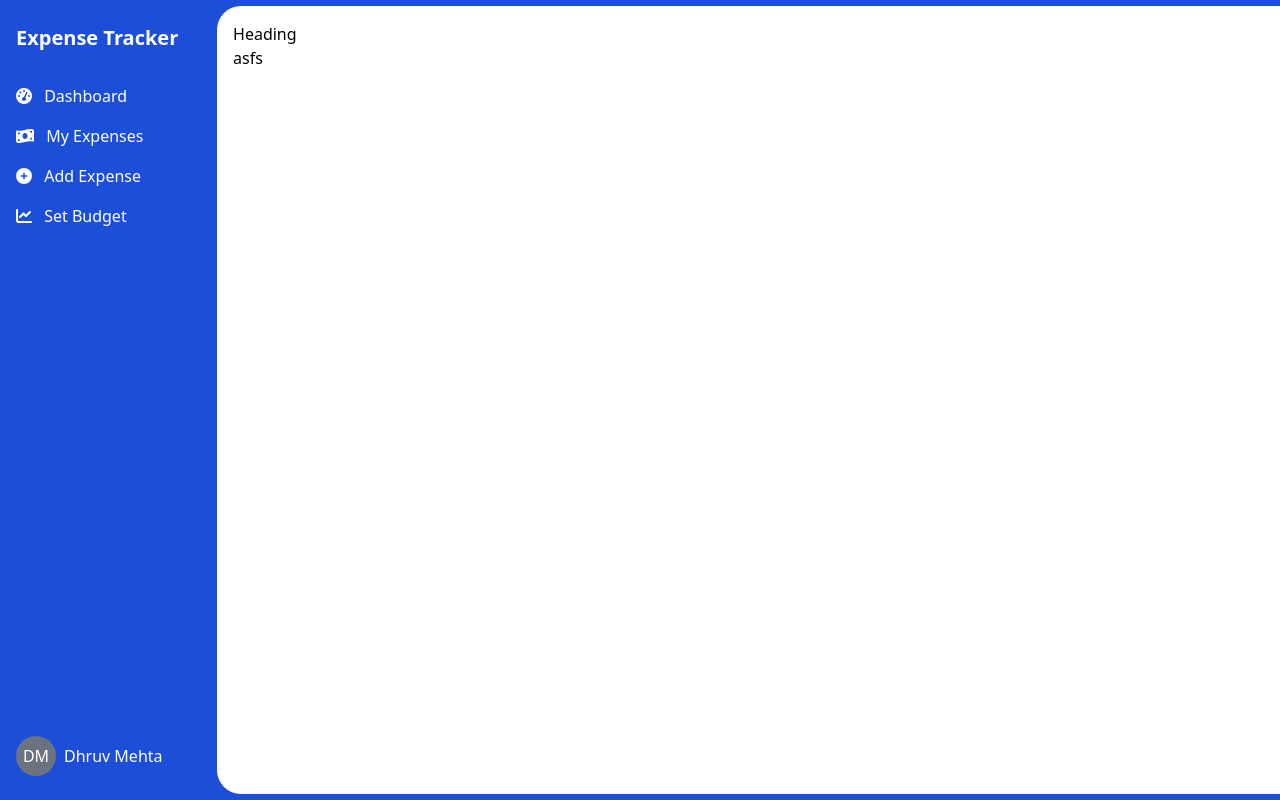
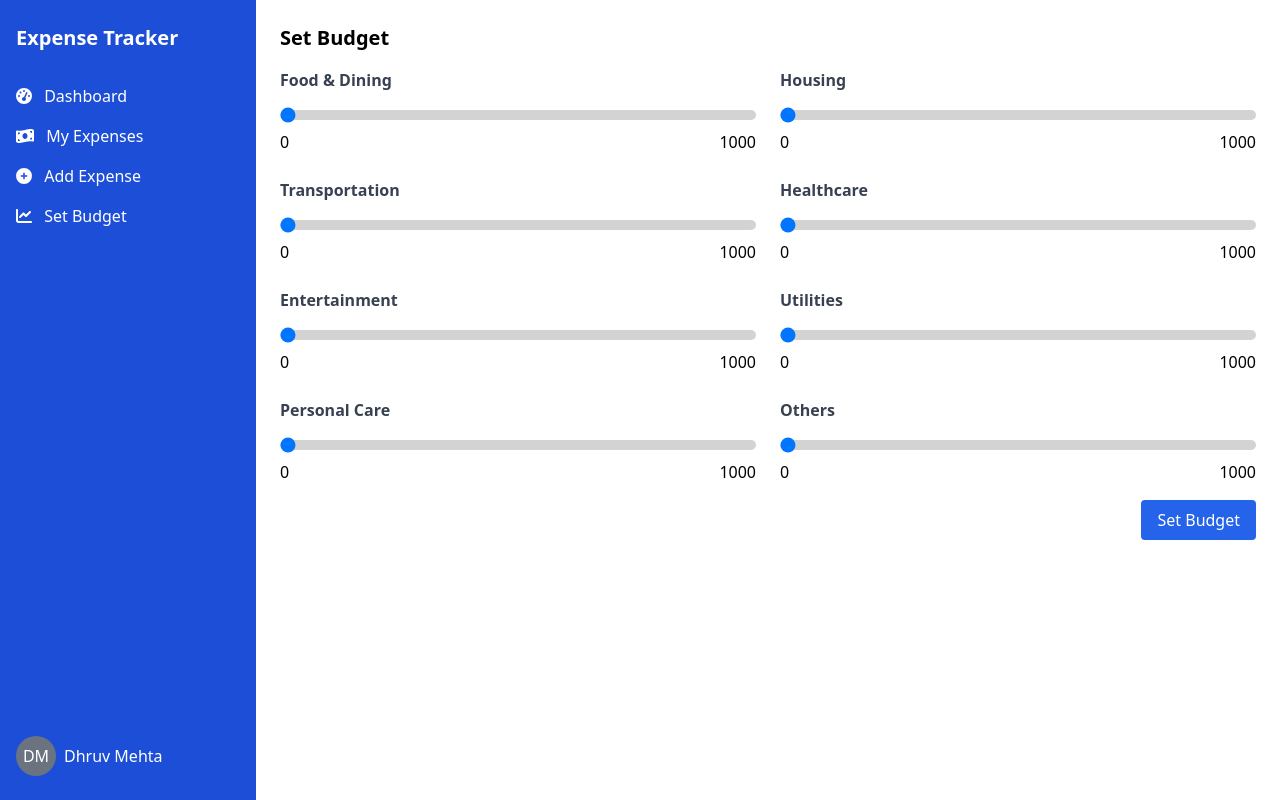
Before and after one commit to meet242005/ExpenseTracker, a React (Create React App) app in the folder frontend/expense_tracker/: page / in a window 1280 px wide. Built offline with nearby package versions, Linux system fonts and the light colour scheme.

Commit message:
addExpense and SetBudget
addExpense and addBudget

```diff
--- /dev/null
+++ b/frontend/expense_tracker/src/components/Addpopup.js
@@ -0,0 +1,118 @@
+import React, { useState } from "react";
+import SideDrawer from "./SideDrawer";
+
+const AddExpensePopup = () => {
+  const [name, setName] = useState("");
+  const [amount, setAmount] = useState("");
+  const [description, setDescription] = useState("");
+  const [category, setCategory] = useState("");
+  const [isSideDrawerOpen, setIsSideDrawerOpen] = useState(true); // Set isOpen to true by default
+
+  const handleSubmit = (e) => {
+    e.preventDefault();
+    // Here you can handle submitting the form data, for example, sending it to an API or performing some action
+    console.log("Submitted:", { name, amount, description, category });
+    // Clear the form fields
+    setName("");
+    setAmount("");
+    setDescription("");
+    setCategory("");
+  };
+
+  return (
+    <div className="fixed inset-0 flex items-center justify-center bg-black bg-opacity-50 z-50">
+      <div className="w-1/4">
+        {/* Render the SideDrawer component with isOpen set to isSideDrawerOpen */}
+        <SideDrawer isOpen={isSideDrawerOpen} />
+      </div>
+
+      <div className="bg-white p-6 rounded-lg w-3/4 ml-4  mr-8 pr-8"> {/* Adjust the width of the form, add left margin, and add right padding */}
+        <h2 className="text-xl font-bold mb-4">Add Expense</h2>
+        <form onSubmit={handleSubmit}>
+          <div className="mb-4">
+            <label
+              className="block text-gray-700 font-bold mb-2"
+              htmlFor="name"
+            >
+              Name
+            </label>
+            <input
+              className="border rounded w-full py-2 px-3"
+              type="text"
+              id="name"
+              value={name}
+              onChange={(e) => setName(e.target.value)}
+              required
+            />
+          </div>
+          <div className="mb-4">
+            <label
+              className="block text-gray-700 font-bold mb-2"
+              htmlFor="amount"
+            >
+              Amount
+            </label>
+            <input
+              className="border rounded w-full py-2 px-3"
+              type="text"
+              id="amount"
+              value={amount}
+              onChange={(e) => setAmount(e.target.value)}
+              required
+            />
+          </div>
+          <div className="mb-4">
+            <label
+              className="block text-gray-700 font-bold mb-2"
+              htmlFor="description"
+            >
+              Description
+            </label>
+            <textarea
+              className="border rounded w-full py-2 px-3 resize-none"
+              id="description"
+              value={description}
+              onChange={(e) => setDescription(e.target.value)}
+              required
+            />
+          </div>
+          <div className="mb-4">
+            <label
+              className="block text-gray-700 font-bold mb-2"
+              htmlFor="category"
+            >
+              Category
+            </label>
+            <select
+              className="border rounded w-full py-2 px-3"
+              id="category"
+              value={category}
+              onChange={(e) => setCategory(e.target.value)}
+              required
+            >
+              <option value="">Select Category</option>
+              <option value="Food & Dining">Food & Dining</option>
+              <option value="Housing">Housing</option>
+              <option value="Transportation">Transportation</option>
+              <option value="Healthcare">Healthcare</option>
+              <option value="Entertainment">Entertainment</option>
+              <option value="Utilities">Utilities</option>
+              <option value="Personal Care">Personal Care</option>
+              <option value="Others">Others</option>
+            </select>
+          </div>
+          <div className="flex justify-end">
+            <button
+              type="submit"
+              className="px-4 py-2 bg-blue-600 text-white rounded"
+            >
+              Add Expense
+            </button>
+          </div>
+        </form>
+      </div>
+    </div>
+  );
+};
+
+export default AddExpensePopup;
--- /dev/null
+++ b/frontend/expense_tracker/src/components/SetBudget.js
@@ -0,0 +1,84 @@
+import React, { useState } from "react";
+import SideDrawer from "./SideDrawer";
+
+const SetBudget = () => {
+  const [budgets, setBudgets] = useState({
+    "Food & Dining": 0,
+    Housing: 0,
+    Transportation: 0,
+    Healthcare: 0,
+    Entertainment: 0,
+    Utilities: 0,
+    "Personal Care": 0,
+    Others: 0,
+  });
+
+  const [isSideDrawerOpen, setIsSideDrawerOpen] = useState(true);
+
+  const handleSliderChange = (category, value) => {
+    console.log("Slider changed:", category, value); // Debugging statement
+    setBudgets({ ...budgets, [category]: value });
+  };
+
+  const handleSubmit = (e) => {
+    e.preventDefault();
+    // Here you can handle submitting the budget data, for example, sending it to an API or performing some action
+    console.log("Submitted Budgets:", budgets);
+  };
+
+  return (
+    <div className="flex h-screen">
+      {/* Sidebar */}
+      <SideDrawer isOpen={isSideDrawerOpen} />
+
+      {/* Budget setting form */}
+      <div className="flex-grow p-6">
+        <h2 className="text-xl font-bold mb-4">Set Budget</h2>
+        <div className="grid grid-cols-2 gap-6">
+          {Object.entries(budgets).map(([category, value]) => (
+            <div key={category}>
+              <label className="block text-gray-700 font-bold mb-2" htmlFor={category}>
+                {category}
+              </label>
+              <input
+                type="range"
+                id={category}
+                name={category}
+                min={0}
+                max={1000}
+                value={value}
+                onChange={(e) => handleSliderChange(category, parseInt(e.target.value))}
+                className="w-full slider"
+                style={{
+                  // CSS styles for the range input
+                  width: "100%",
+                  height: "10px",
+                  appearance: "none",
+                  background: `linear-gradient(to right,  #3B82F6 0%,  #3B82F6 ${value / 10}%, #d3d3d3 ${value / 10}%, #d3d3d3 100%)`,
+                  borderRadius: "5px",
+                  outline: "none",
+                  margin: "10px 0",
+                }}
+              />
+              <div className="flex justify-between">
+                <span>{value}</span>
+                <span>1000</span>
+              </div>
+            </div>
+          ))}
+        </div>
+        <div className="flex justify-end mt-4">
+          <button
+            type="button"
+            onClick={handleSubmit}
+            className="px-4 py-2 bg-blue-600 text-white rounded"
+          >
+            Set Budget
+          </button>
+        </div>
+      </div>
+    </div>
+  );
+};
+
+export default SetBudget;
--- a/frontend/expense_tracker/src/index.js
+++ b/frontend/expense_tracker/src/index.js
@@ -4,12 +4,14 @@ import './index.css';
 import App from './App';
 import reportWebVitals from './reportWebVitals';
 import { BrowserRouter, Route, Routes } from "react-router-dom";
+import AddExpensePopup from './components/Addpopup';
+import SetBudget from './components/SetBudget';
 
 function RouteApp() {
   return (
     <BrowserRouter>
       <Routes>
-        <Route path="/" element={<App />} />
+        <Route path="/" element={<SetBudget />} />
         {/* <Route path="posts" element={<PostDetail />} />
         <Route path="author" element={<AuthorDetails />} /> */}
       </Routes>
```
